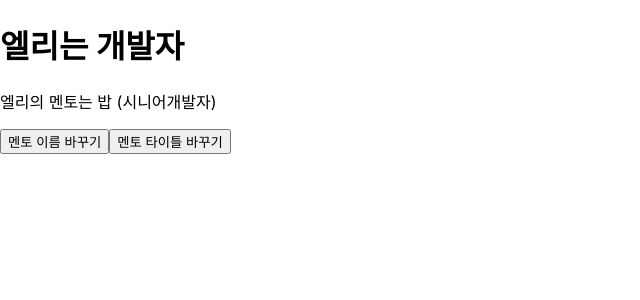
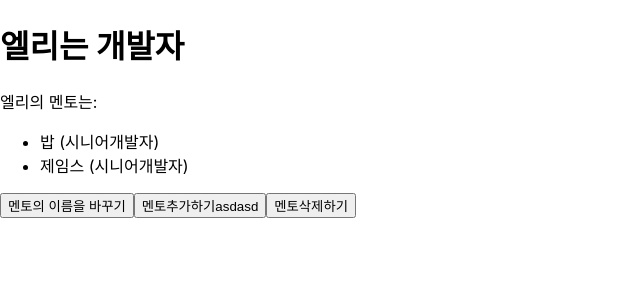
Before and after one commit to dkdkwl/dream-basic, a React (Create React App) app: page / in a window 1280 px wide. Shown: the top 300 px of the page, without its empty margins (0-640 px from the left). Built offline with nearby package versions, Linux system fonts and the light colour scheme.

Commit message:
멘토 버튼 추가하기 삭제하기 추가

```diff
--- a/src/AppMentor.jsx
+++ b/src/AppMentor.jsx
@@ -1,6 +1,6 @@
 import React, { useState } from 'react';
 
-export default function AppMentor(props) {
+export default function AppMentor() {
   const [person, setPerson] = useState({
     name: '엘리',
     title: '개발자',
@@ -20,7 +20,10 @@
       <button
         onClick={() => {
           const name = prompt(`what's your mentor's name?`);
-          setPerson(person => ({...person, mentor:{...person.mentor, name}}))
+          setPerson((person) => ({
+            ...person,
+            mentor: { ...person.mentor, name },
+          }));
         }}
       >
         멘토 이름 바꾸기
@@ -28,7 +31,10 @@
       <button
         onClick={() => {
           const title = prompt(`what's your mentor's title?`);
-          setPerson(person => ({ ...person, mentor:{...person.mentor,title}}))
+          setPerson((person) => ({
+            ...person,
+            mentor: { ...person.mentor, title },
+          }));
         }}
       >
         멘토 타이틀 바꾸기
--- /dev/null
+++ b/src/AppMentors.jsx
@@ -0,0 +1,87 @@
+import React, { useState } from "react";
+
+export default function AppMentor() {
+  const [person, setPerson] = useState(initialPerson);
+  const handleUpdate = () => {
+    const prev = prompt(`누구의 이름을 바꾸고 싶은가요?`);
+    const current = prompt(`이름을 무엇으로 바꾸고 싶은가요?`);
+    setPerson((person) => ({
+      ...person,
+      mentors: person.mentors.map((mentor) => {
+        if (mentor.name === prev) {
+          return { ...mentor, name: current };
+        }
+        return mentor;
+      }),
+    }));
+  };
+  const handleAdd = () => {
+    const name = prompt(`멘토의 이름은?`);
+    const title = prompt(`멘토의 직함은?`);
+    setPerson((person) => ({
+      ...person,
+      mentors: [...person.mentors, { name, title }],
+    }));
+  };
+  const handleDelete = () => {
+    const name = prompt(`멘토삭제하기`);
+    setPerson((person) => ({
+      ...person,
+      mentors: person.mentors.filter((m) => m.name !== name),
+    }));
+  };
+
+  return (
+    <div>
+      <h1>
+        {person.name}는 {person.title}
+      </h1>
+      <p>{person.name}의 멘토는:</p>
+      <ul>
+        {person.mentors.map((mentor, index) => (
+          <li key={index}>
+            {mentor.name} ({mentor.title})
+          </li>
+        ))}
+      </ul>
+      <button
+        onClick={() => {
+          handleUpdate();
+        }}
+      >
+        멘토의 이름을 바꾸기
+      </button>
+
+      <button
+        onClick={() => {
+          handleAdd();
+        }}
+      >
+        멘토추가하기asdasd
+      </button>
+
+      <button
+        onClick={() => {
+          handleDelete();
+        }}
+      >
+        멘토삭제하기
+      </button>
+    </div>
+  );
+}
+
+const initialPerson = {
+  name: "엘리",
+  title: "개발자",
+  mentors: [
+    {
+      name: "밥",
+      title: "시니어개발자",
+    },
+    {
+      name: "제임스",
+      title: "시니어개발자",
+    },
+  ],
+};
--- a/src/index.js
+++ b/src/index.js
@@ -2,12 +2,12 @@
 import ReactDOM from 'react-dom/client';
 import './index.css';
 import reportWebVitals from './reportWebVitals';
-import AppMentor from './AppMentor';
+import AppMentors from './AppMentors';
 
 const root = ReactDOM.createRoot(document.getElementById('root'));
 root.render(
   <React.StrictMode>
-    <AppMentor />
+    <AppMentors />
   </React.StrictMode>
 );
 
```
